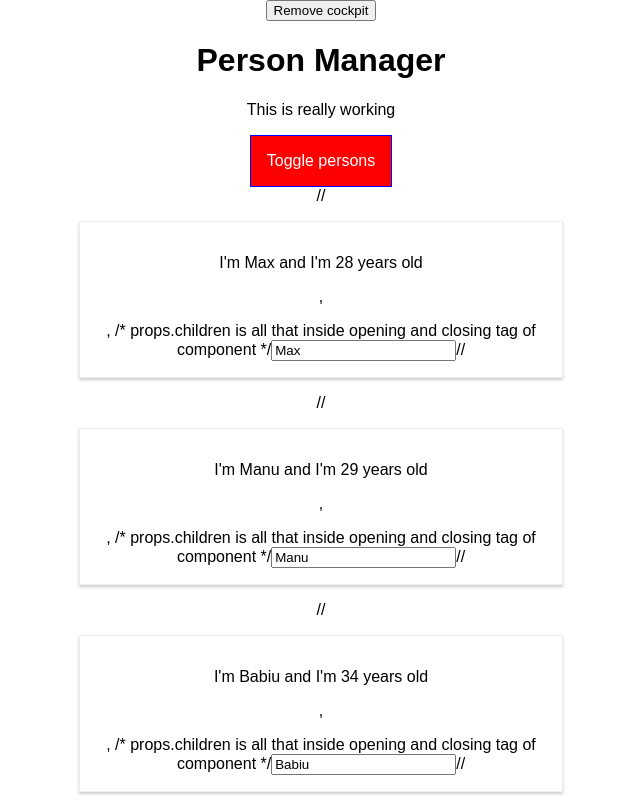
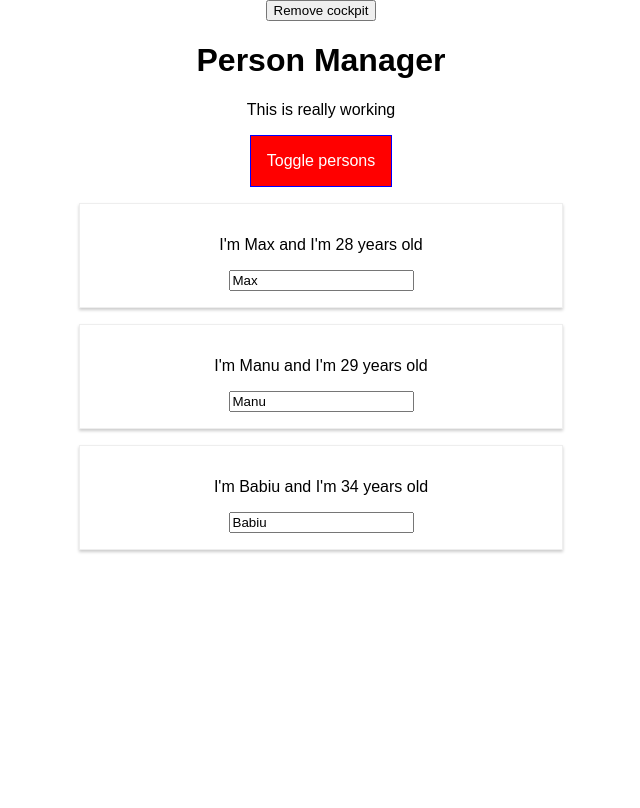
Before and after one commit to buaiscia/complete-react-app-test, a React (Create React App) app: page / in a window 1280 px wide. Both pictures are taken after a click on the button "Toggle persons". Shown: the whole page, without its empty margins (319-959 px from the left). Built offline with nearby package versions, Linux system fonts and the light colour scheme.

Commit message:
add personalizaed high order component with class

```diff
--- a/src/components/Persons/Person/Person.js
+++ b/src/components/Persons/Person/Person.js
@@ -10,13 +10,14 @@
     render() {
         console.log('[Person.js] rendering...')
         return (
-            <Fragment>
-            // <div className={classes.Person}>
-                <p key="i1" onClick={this.props.click}>I'm {this.props.name} and I'm {this.props.age} years old</p>,
-                <p key="i2">{this.props.children}</p>,  /* props.children is all that inside opening and closing tag of component */
+            <Auxiliary>
+             <div className={classes.Person}>
+                <p key="i1" onClick={this.props.click}>I'm {this.props.name} and I'm {this.props.age} years old</p>
+                <p key="i2">{this.props.children}</p>
+                {/* props.children is all that inside opening and closing tag of component              */}
                 <input  key="i3"type="text" onChange={this.props.changed} value={this.props.name}></input>
-            // </div>
-            </Fragment>
+             </div>
+            </Auxiliary>
         )}
 }
     // const style = {
--- a/src/containers/App.js
+++ b/src/containers/App.js
@@ -5,6 +5,8 @@
 import ErrorBoundary from '../components/ErrorBoundary/ErrorBoundary';
 import Persons from '../components/Persons/Persons'
 import Cockpit from '../components/Cockpit/Cockpit';
+
+import WithClass from '../hoc/WithClass';
 
 class App extends Component {
 
@@ -162,7 +164,7 @@
 
     return (
       // <StyleRoot>                    --> using Radium for styling
-      <div className={classes.App}>
+      <WithClass classes={classes.App}>
       <button
         onClick={()=>{
           this.setState({showCockpit: false}
@@ -176,7 +178,7 @@
 
         {persons}
 
-      </div>
+      </WithClass>
       // </StyleRoot>
 
     );
--- /dev/null
+++ b/src/hoc/WithClass.js
@@ -0,0 +1,9 @@
+import React from 'react';
+
+const withClass = props => (
+    <div className={props.classes}>
+        {props.children}
+    </div>
+)
+
+export default withClass;
```
